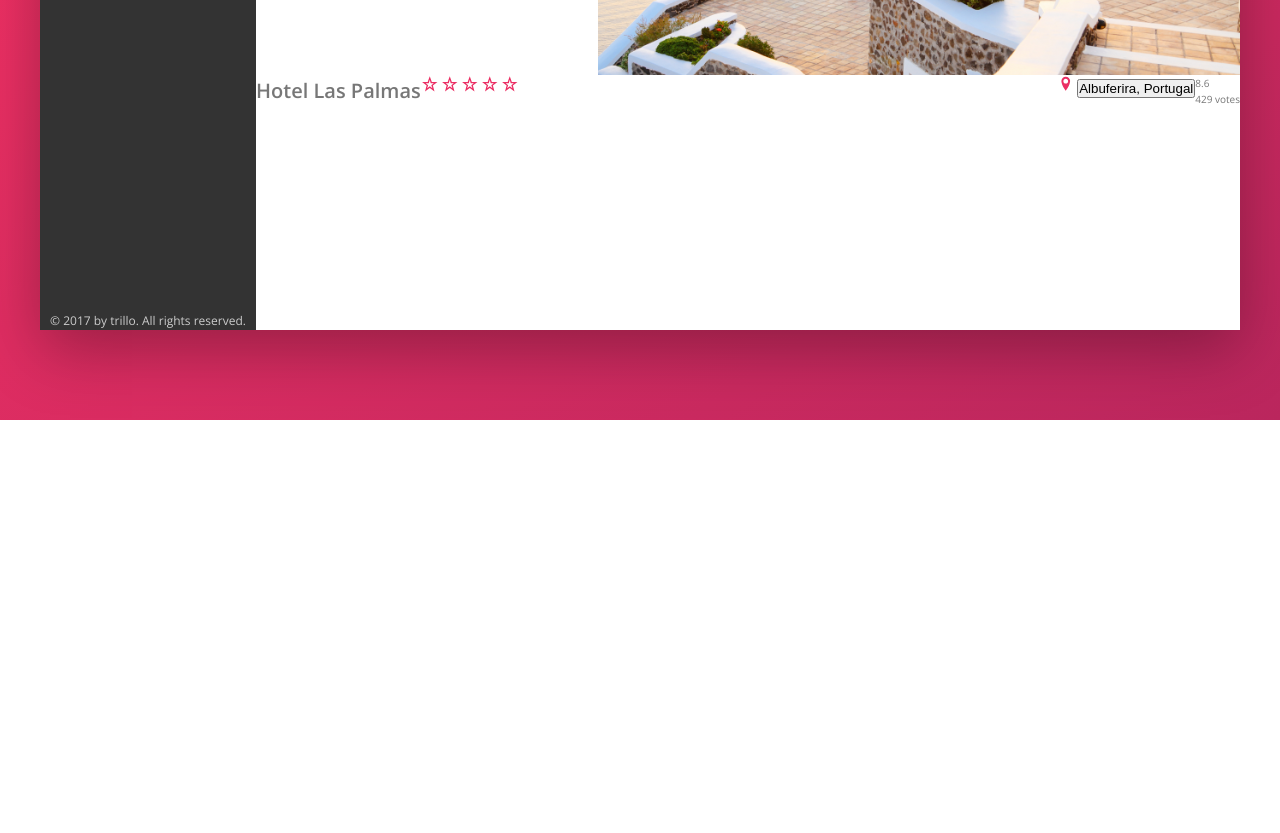
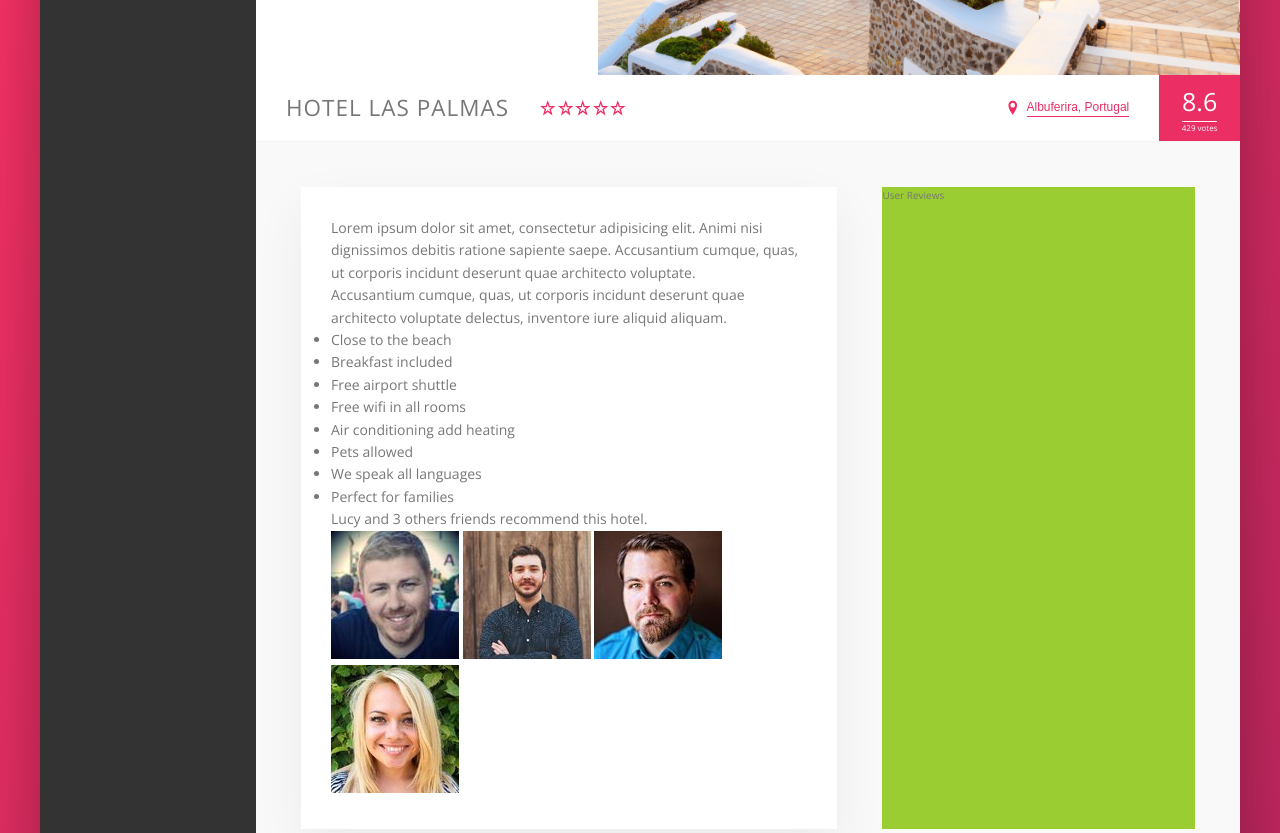
Before and after one commit to UnknownMonk/Flex-box-Website, a website: page index.html in a window 1280 px wide. Shown: the part 460-1293 px from the top of the page. Before the commit the page ends 880 px from the top, so only its background shows below. Drawn offline with nearby package versions, Linux system fonts and the light colour scheme.

Commit message:
added discription section to html and added content

```diff
--- a/index.html
+++ b/index.html
@@ -132,6 +132,43 @@
                         <div class="overview__rating-count">429 votes</div>
                     </div>
                 </div>
+
+                <div class="detail">
+                    <div class="description">
+                        <p class="paragraph">
+                            Lorem ipsum dolor sit amet, consectetur adipisicing elit. Animi nisi dignissimos debitis ratione sapiente saepe. Accusantium
+                            cumque, quas, ut corporis incidunt deserunt quae architecto voluptate.
+                        </p>
+                        <p class="paragraph">
+                            Accusantium cumque, quas, ut corporis incidunt
+                            deserunt quae architecto voluptate delectus, inventore iure aliquid aliquam.
+                        </p>
+                        <ul class="list">
+                            <li class="list__item">Close to the beach</li>
+                            <li class="list__item">Breakfast included</li>
+                            <li class="list__item">Free airport shuttle</li>
+                            <li class="list__item">Free wifi in all rooms</li>
+                            <li class="list__item">Air conditioning add heating</li>
+                            <li class="list__item">Pets allowed</li>
+                            <li class="list__item">We speak all languages</li>
+                            <li class="list__item">Perfect for families</li>
+                        </ul>
+                        <div class="recomment">
+                            <p class="recommend__count">
+                                Lucy and 3 others friends recommend this hotel.
+                            </p>
+                            <div class="recommend__friends">
+                                <img src="img/user-3.jpg" alt="Friend 1" class="recmmendphoto">
+                                <img src="img/user-4.jpg" alt="Friend 2" class="recmmendphoto">
+                                <img src="img/user-5.jpg" alt="Friend 3" class="recmmendphoto">
+                                <img src="img/user-6.jpg" alt="Friend 4" class="recmmendphoto">
+                            </div>
+                        </div>
+                    </div>
+                    <div class="user-reviews">
+                        User Reviews
+                    </div>
+                </div>
             </main>
         </div>
     </div>
--- a/sass/_base.scss
+++ b/sass/_base.scss
@@ -32,6 +32,9 @@ Grey dark 3: #999
   --color-grey-dark-3: #999;
 
   --shadow-dark: 0 2rem 6rem rgba(0, 0, 0, .3);
+  --shadow-light: 0 2rem 5rem rgba(0, 0, 0, .06);
+  --line: 1px solid var(--color-grey-light-2);
+
 
 }
 
--- a/sass/_component.scss
+++ b/sass/_component.scss
@@ -167,8 +167,8 @@ margin-top: 3.5em;
     background-color: var(--color-primary);
     transform: scaleY(0) ;
     transition: transform .2s,
-                width .4s cubic-bezier(1,0,0,1) .2s,
-                background-color .1;
+                width .4s cubic-bezier(1,0,0,1) .2s;
+
 
   }
 
@@ -249,17 +249,24 @@ margin-top: 3.5em;
 
 .overview {
 display: flex;
+border-bottom: var(--line);
+align-items: center;
 
 
 
 
 
   &__heading {
-
+    font-size: 2.25rem;
+    font-weight: 300;
+    text-transform: uppercase;
+    letter-spacing: 1px;
+    padding: 1.5rem 3rem;
   }
 
   &__stars {
   margin-right: auto;
+  display: flex;
   }
 
   &__icon-star,
@@ -270,20 +277,85 @@ display: flex;
   }
  &__location {
 
+ font-size: 1.2rem;
+ display: flex;
+ vertical-align: center;
+ }
+
+ &__icon-location {
+  margin-right: .5rem;
 
  }
 
- &rating {
+ &__rating {
+
+  background-color: var(--color-primary);
+  margin-left: 3rem;
+  color: white;
+  padding: 0 2.25rem;
+  align-self: stretch;
+
+  display: flex;
+  flex-direction: column;
+  align-items: center;
+  justify-content: center;
+
+ }
+
+ &__rating-average {
+  font-size: 2.5rem;
+  font-weight: 300;
+  border-bottom: var(--line);
+ }
+
+ &__rating-count {
+  font-size: .8rem;
 
 
  }
 
- &__rating-average {
+}
 
- }
+////////////////////////////////////////
+//BUTTON INLINE
 
- &__rating-count {
+.btn-inline {
+  border: none;
+  color: var(--color-primary);
+  font-size: inherit;
+  border-bottom: 1px solid currentColor;
+  padding-bottom: 2px;
+  display: inline-block;
+  background-color: transparent;
+  cursor: pointer;
+  transition: all .2s;
 
- }
+  &:hover {
+    color: var(--color-grey-dark-1);
+  }
+
+  &:focus {
+    outline: none;
+    animation: pulsate 1s infinite;
+  }
+}
+
+@keyframes pulsate {
+0%{
+transform: scale(1);
+box-shadow: none;
 
 }
+
+50%{
+transform: scale(1.05);
+box-shadow: 0 1rem 4rem rgba (0,0,0,.25 alpha);
+
+}
+
+100%{
+transform: scale(1);
+box-shadow: none;
+}
+
+}
--- a/sass/_layout.scss
+++ b/sass/_layout.scss
@@ -10,7 +10,7 @@ min-height: 50rem;
   font-size: 1.4rem;
 height: 7rem;
 background-color: #fff;
-border-bottom: var(--color-grey-light-2);
+border-bottom: var(--line);
 display: flex;
 justify-content: space-between;
 align-items: center;
@@ -35,6 +35,29 @@ display: flex;
   background-color: #fff;
 
   flex: 1;
-  height: 80vh;
+
 
 }
+
+.detail {
+display: flex;
+padding: 4.5rem;
+background-color: var(--color-grey-light-1);
+border-bottom: var(--line);
+
+}
+
+.description {
+  font-size: 1.4rem;
+background-color: white;
+box-shadow: var(--shadow-light);
+padding: 3rem;
+flex: 0 0 60%;
+margin-right: 4.5rem;
+
+}
+
+.user-reviews {
+background-color: yellowgreen;
+flex: 1;
+}
```
Also changed, not shown: css/style.css.
